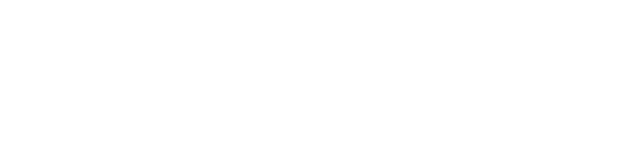
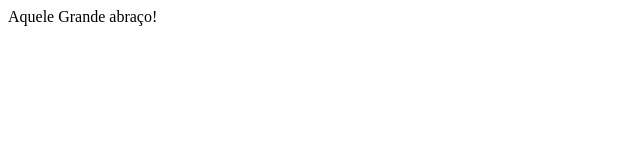
Before and after one commit to AbMendonca/Hello-Word, a plain HTML site: page site - exemplo/index.html in a window 1280 px wide. Shown: the whole page, without its empty margins (0-640 px from the left). Drawn offline with Linux system fonts and the light colour scheme.

Commit message:
Update index.html

```diff
--- a/site - exemplo/index.html
+++ b/site - exemplo/index.html
@@ -6,6 +6,6 @@
     <title>Document</title>
 </head>
 <body>
-
+    Aquele Grande abraço!
 </body>
 </html>
```
